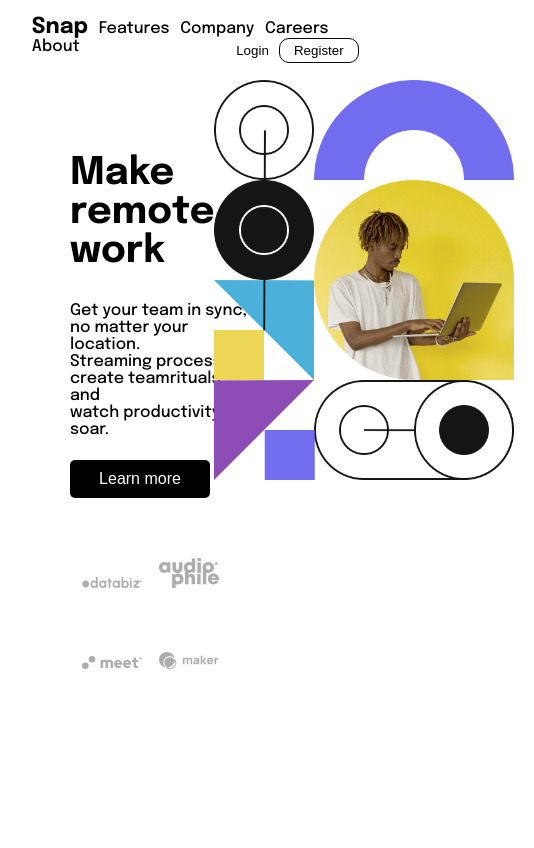
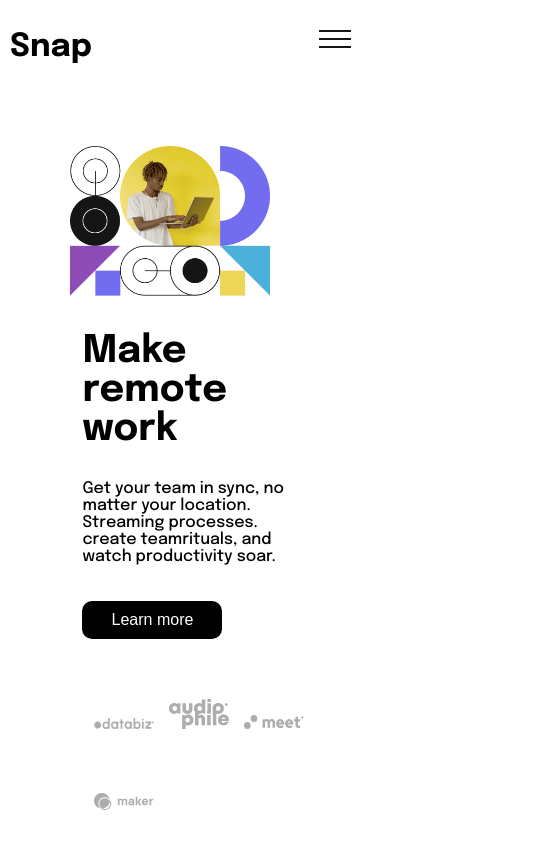
Before and after one commit to MjWachira/snap-web-challenge, a plain HTML site: page index.html in a window 390 px wide. Shown: the whole page, 534 px wide, since content can reach past the window. Drawn offline with Linux system fonts and the light colour scheme.

Commit message:
snap app mobile design commit

```diff
--- a/index.html
+++ b/index.html
@@ -11,6 +11,8 @@
     <title>snap</title>
 </head>
 <body>
+    <h1 class="moblogo">Snap</h1>
+    <img class="mobmenu" src="/images/icon-menu.svg" alt="">
     <header>
         <!-- <nav>
             <h3>snap</h3>
@@ -24,8 +26,8 @@
 
         <div>
             <a class="logo" href="">Snap</a>
-            <a href="">Features</a>
-            <a href="">Company</a>
+            <a href="">Features</a><img src="/images/icon-arrow-down.svg" alt="">
+            <a href="">Company</a><img src="/images/icon-arrow-down.svg" alt="">
             <a href="">Careers</a>
             <a href="">About</a>
         </div>
@@ -35,6 +37,9 @@
         </div>
     </header>
     <section>
+        <div class="mobimg">
+            <img src="/images/image-hero-mobile.png" alt="">
+        </div>
         <div class="make">
            <h1>
             Make <br> remote work
--- a/style.css
+++ b/style.css
@@ -1,4 +1,5 @@
 body{
+    width: 80%;
     margin: 0;
     padding: 10px;
     font-family: 'Epilogue', sans-serif;
@@ -34,15 +35,18 @@ header div{
 }
 .navbtn{
     position: absolute;
-    right: 7%;
+    right: 9%;
     font-size: 16px;
     margin-right: 1%;
 }
 .log{
+    font-size: 16px;
     border: none;
     background-color: white;
 }
 .reg{
+    /* font-family: ; */
+    font-size: 16px;
     background-color: white;
     border-radius: 10px;
     border: solid 1px black;
@@ -74,11 +78,11 @@ section{
 .make button{
     background-color: black;
     color: white;
-    border-radius: 5px;
+    border-radius: 10px;
     border: none;
     width: 140px;
     padding: 10px;
-    margin-top: 6px;
+    margin-top: 20px;
     font-size: 16px;
 }
 section .image{
@@ -95,6 +99,53 @@ section .image img{
 .make img{
     width: 60px;
     margin-top: 60px;
-    margin-left: 7%;
+    margin-left: 5%;
     /* margin-top: 60px; */
 }
+/* .moblogo{
+    display: none;
+} */
+
+@media only screen and (min-width: 850px) {
+    .moblogo{
+        display: none;
+    }
+    .mobimg{
+        display: none;
+    }
+    .mobmenu{
+        display: none;
+    }
+  }
+  @media only screen and (max-width: 850px) {
+    .moblogo{
+        /* display: none; */
+    }
+    header{
+        display: none;
+    }
+    .image{
+        display: none;
+    }
+    .mobimg img{
+        width: 80%;
+        margin-left: auto;
+        margin-right: auto;
+    }
+    .mobmenu{
+    position: absolute;
+    right: 9%;
+    top: 30px;
+    font-size: 16px;
+    margin-right: 1%;
+    }
+    .make{
+        width: 90%;
+        margin-left: auto;
+        margin-right: auto;
+    }
+    .image{
+        width: 0;
+    }
+
+  }
```
